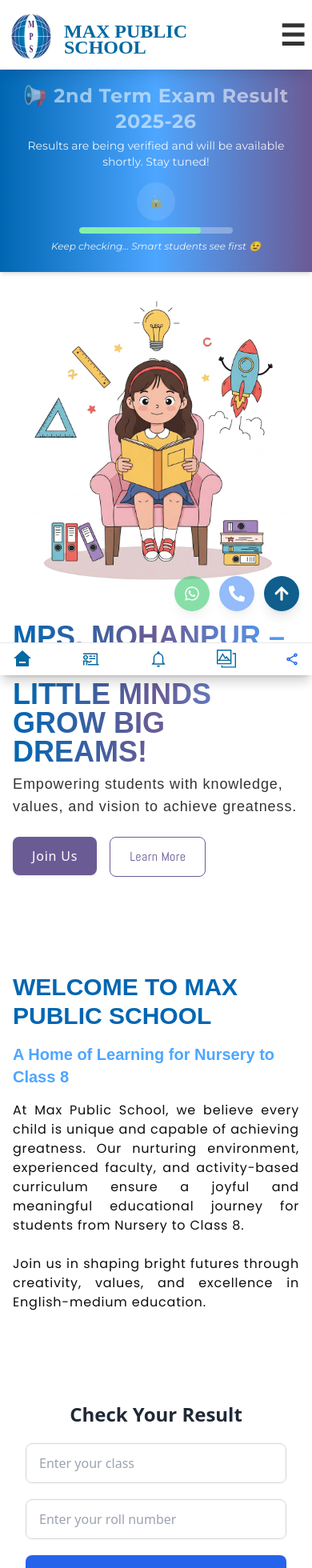
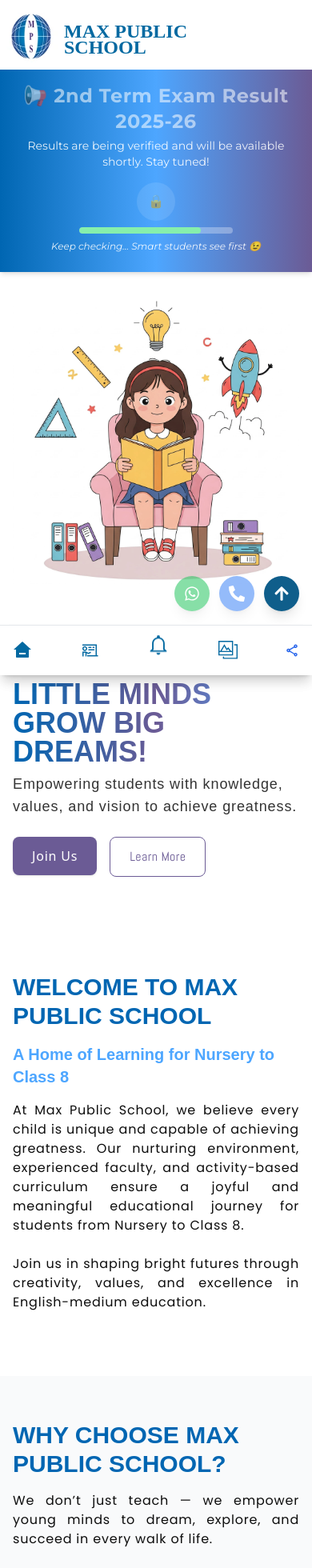
Before and after one commit to prashantkumarpro/MPS, a React (Vite) app in the folder frontend/: page / in a window 390 px wide. Shown: the top 1960 px of the page at 80% size. Built offline with nearby package versions, Linux system fonts and the light colour scheme; a web font is replaced by a local one.

Commit message:
refector ui

```diff
--- a/frontend/src/App.jsx
+++ b/frontend/src/App.jsx
@@ -8,6 +8,7 @@ import Notification from './pages/Notification'
 import ResultPage from './pages/resutlPage'
 import AdminLayout from './pages/admin/Dashboard'
 import { ReportProvider } from './context/ReportContext'
+import CheckResult from './pages/checkResult'
 
 function App () {
   return (
@@ -19,6 +20,7 @@ function App () {
             <Route path='/teachers' element={<Profile />} />
             <Route path='/notification' element={<Notification />} />
             <Route path='/allgallery' element={<AllGallery />} />
+            <Route path='/check-result' element={<CheckResult />} />
             <Route path='/result' element={<ResultPage />} />
             <Route path='/admin' element={<AdminLayout />} />
           </Route>
--- a/frontend/src/components/Header.jsx
+++ b/frontend/src/components/Header.jsx
@@ -4,8 +4,8 @@ import Nav from './Nav'
 export default function Header () {
   return (
     <>
-      <div className='w-full fixed top-0 left-0 z-50 bg-white flex justify-between whitespace-nowrap items-center   shadow-lg md:px-5'>
-        <a href='/' className='w-full flex items-center'>
+      <div className='w-full fixed top-0 left-0 z-50 bg-white flex justify-between whitespace-nowrap items-center   md:px-5'>
+        <a href='/' className='w-full flex items-center '>
           <img
             src={logo}
             alt='logo'
--- a/frontend/src/components/MobileBottomHeder.jsx
+++ b/frontend/src/components/MobileBottomHeder.jsx
@@ -15,7 +15,7 @@ const MobileBottomHeader = () => {
 
   return (
     <>
-      <div className='w-full flex md:hidden items-center justify-between px-4 py-2 fixed bottom-0 left-0 z-50 shadow-lg bg-white border-t border-gray-200'>
+      <div className='w-full flex md:hidden items-center justify-between px-4 py-4 fixed bottom-0 left-0 z-50 shadow-lg bg-white border-t border-gray-200'>
         {/* Home */}
         <Link
           to='/'
@@ -54,9 +54,9 @@ const MobileBottomHeader = () => {
         <Link
           to='/notification'
           onClick={() => setActiveTab('notice')}
-          className='relative group text-sky-600 hover:text-sky-800'
+          className='relative group animate-bounce text-sky-600 hover:text-sky-800'
         >
-          <div className='text-2xl text-[#0369A1]'>
+          <div className='text-3xl text-[#0369A1]'>
             {activeTab === 'notice' ? (
               <IoNotifications />
             ) : (
--- a/frontend/src/components/Nav.jsx
+++ b/frontend/src/components/Nav.jsx
@@ -18,7 +18,7 @@ const Nav = () => {
     <>
       <nav className='font-able font-normal leading-[100%] uppercase lg:w-full py-2 px-2 flex items-center justify-center'>
         <button
-          className='lg:hidden text-dark-text-gray font-extrabold leading-tight text-4xl'
+          className='hidden  md:block lg:hidden text-dark-text-gray font-extrabold leading-tight text-4xl'
           onClick={() => setIsOpen(!isOpen)}
         >
           ☰
--- a/frontend/src/components/PrintableReport.jsx
+++ b/frontend/src/components/PrintableReport.jsx
@@ -1,7 +1,8 @@
 import React, { forwardRef } from 'react'
 import logo from '../assets/logo.webp'
-
+import { useNavigate } from 'react-router'
 const PrintableReport = forwardRef(({ student, report }, ref) => {
+  const navigate = useNavigate()
   // KG subjects
   const kgSubjects = [
     ['ENGLISH', report.english, 50],
@@ -28,6 +29,16 @@ const PrintableReport = forwardRef(({ student, report }, ref) => {
   const subjectRows = report.classType === 'KG' ? kgSubjects : primarySubjects
 
   return (
+  <>
+
+  <div className="flex justify-center my-4">
+      <button
+        onClick={() => navigate('/')}
+        className="bg-blue-600 text-white px-4 py-2 rounded shadow hover:bg-blue-700 transition"
+      >
+        Check Another Result
+      </button>
+    </div>
     <div
       ref={ref}
       className='bg-white pb-4  px-4 border border-black shadow-lg text-[15px]'
@@ -141,6 +152,7 @@ const PrintableReport = forwardRef(({ student, report }, ref) => {
         </p>
       </div>
     </div>
+  </>
   )
 })
 
--- a/frontend/src/components/ViewReportForm.jsx
+++ b/frontend/src/pages/CheckResult.jsx
@@ -3,7 +3,7 @@ import { useNavigate } from 'react-router'
 import { ReportContext } from '../context/ReportContext'
 import { fetchReport } from '../api'
 
-export default function ViewReportForm () {
+const CheckResult = () => {
   const [studentClass, setStudentClass] = useState('')
   const [rollNumber, setRollNumber] = useState('')
   const [loading, setLoading] = useState(false)
@@ -32,7 +32,9 @@ export default function ViewReportForm () {
     <form
       onSubmit={handleSubmit}
       id='checkresult'
-      className='w-full max-w-md mx-auto mt-10 bg-white shadow-lg rounded-xl p-8 flex flex-col gap-5'
+      className='absolute top-0 bottom-0 left-0 right-0
+               m-auto w-full max-w-md h-fit
+               bg-white shadow-lg rounded-xl p-8 flex flex-col gap-5'
     >
       <h2 className='text-2xl font-semibold text-gray-800 text-center'>
         Check Your Result
@@ -73,3 +75,5 @@ export default function ViewReportForm () {
     </form>
   )
 }
+
+export default CheckResult
--- a/frontend/src/pages/Home.jsx
+++ b/frontend/src/pages/Home.jsx
@@ -7,7 +7,6 @@ import Footer from '../pages/Footer'
 import ContactForm from '../components/Contact'
 import GallerySection from '../components/GallerySection'
 import CoursesAndPrograms from '../components/CoursesAndPrograms'
-import ViewReportForm from '../components/ViewReportForm'
 import ResultBanner from '../components/ResultBanner'
 
 const Home = () => {
@@ -16,7 +15,6 @@ const Home = () => {
       <ResultBanner />
       <HomeBanner />
       <WelcomeText />
-      <ViewReportForm />
       <FeaturesSection />
       <CoursesAndPrograms />
       <Teachers />
--- a/frontend/src/pages/resutlPage.jsx
+++ b/frontend/src/pages/resutlPage.jsx
@@ -2,12 +2,15 @@ import React, { useContext, useRef } from 'react'
 import { ReportContext } from '../context/ReportContext'
 import { useReactToPrint } from 'react-to-print'
 import PrintableReport from '../components/PrintableReport'
+import { Navigate } from 'react-router'
 
 export default function ResultPage () {
   const { student, report } = useContext(ReportContext)
   const printRef = useRef()
-  console.log(report)
-  if (!student || !report) return <p>No data found.</p>
+  // Redirect if no data
+  if (!student || !report) {
+    return <Navigate to='/' replace />
+  }
 
   const handlePrint = useReactToPrint({
     contentRef: printRef, // <-- v3 uses contentRef
@@ -23,7 +26,7 @@ export default function ResultPage () {
       {/* Printable Component */}
       <PrintableReport ref={printRef} student={student} report={report} />
       {/* Download Button */}
-      <div className='text-right mb-4 mt-4'>
+      <div className='text-right mb-16 lg:mb-4 mt-4'>
         <button
           onClick={handlePrint}
           className='bg-blue-600 text-white px-4 py-2 rounded shadow hover:bg-blue-700'
```
